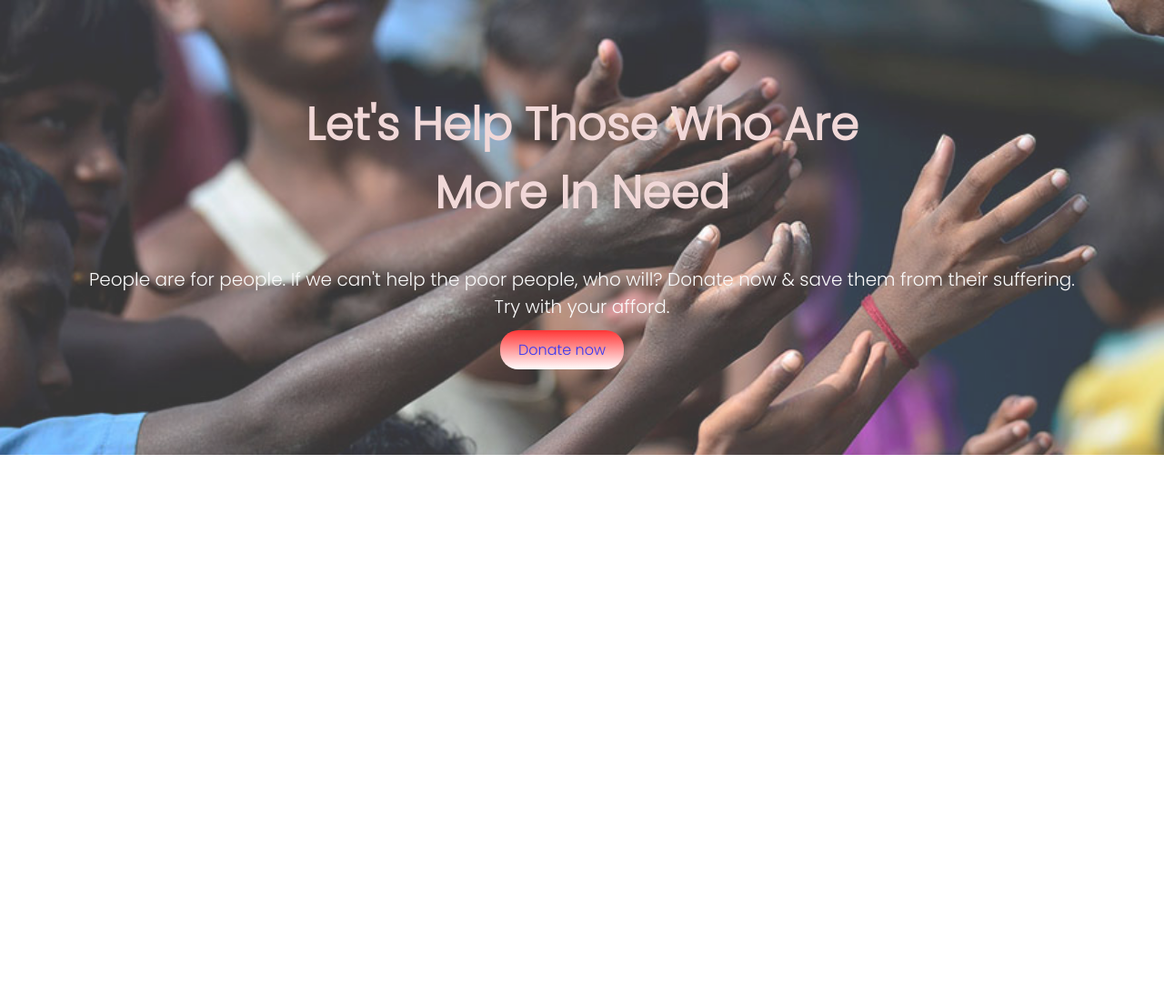
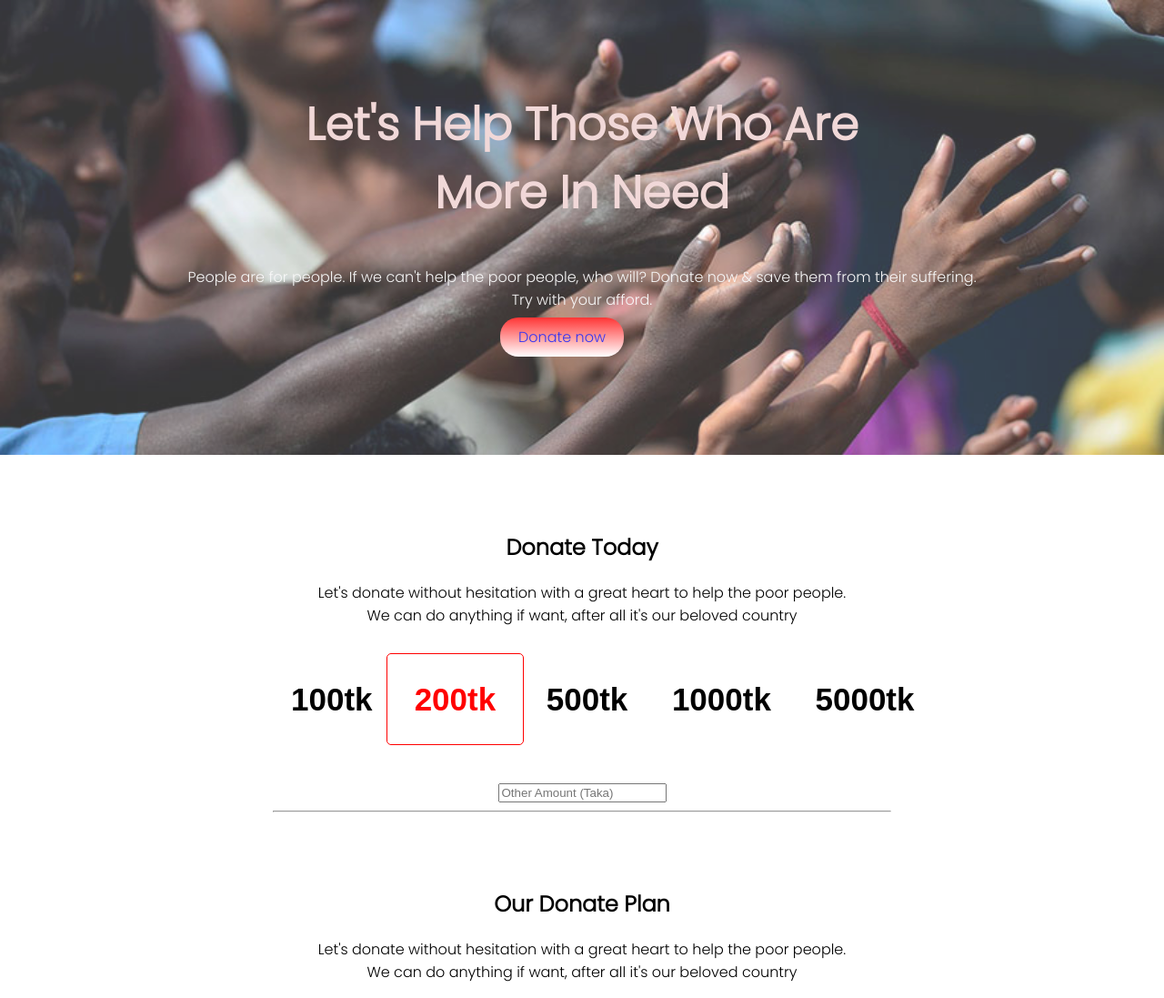
Before and after one commit to AnamikaSa/donate-today-anamika, a plain HTML site: page index.html in a window 1280 px wide. Shown: the whole page at 91% size. Before the commit the page ends 800 px from the top, so only its background shows below. Drawn offline with Linux system fonts and the light colour scheme; a web font is replaced by a local one.

Commit message:
added two section

```diff
--- a/index.html
+++ b/index.html
@@ -17,7 +17,28 @@
       <p>People are for people. If we can't help the poor people, who will? Donate now & save them from their suffering. <br> Try with your afford.</p>
       <a class="donate-button" target="_blank" href="https://www.linkedin.com/in/anamika-sarker-4b1583218/">Donate now</a>
     </div>
+   </section>
 
+   <section class="donate-today">
+    <div>
+      <h1 id="second-text"> Donate Today</h1>
+      <p style="color: black;">Let's donate without hesitation with a great heart to help the poor people. <br> We can do anything if want, after all it's our beloved country</p>
+    </div>
+
+      <h3 id="donation-amount"><span class="other-amount"> 100tk</span> <span id="for-200tk"> 200tk</span> <span class="other-amount"> &nbsp 500tk &nbsp &nbsp 1000tk &nbsp &nbsp 5000tk </span></h3><br><br>
+
+      <form>
+        <input type="text" placeholder="Other Amount (Taka)">
+        <hr>
+      </form>
+    </div>
+   </section>
+
+   <section>
+    <div>
+      <h1 id="second-text"> Our Donate Plan</h1>
+      <p style="color: black;">Let's donate without hesitation with a great heart to help the poor people. <br> We can do anything if want, after all it's our beloved country</p>
+    </div>
    </section>
 </body>
 </html>
--- a/style.css
+++ b/style.css
@@ -16,9 +16,9 @@ body{
     padding-top: 100px;
 }
 p{
-    font-size: 20px;
+    font-size: medium;
     text-align: center;
-    color: #f8f8f8;
+    color: #f5f5f5;
 }
 
 .donate-button{
@@ -28,3 +28,33 @@ p{
     padding: 10px 20px;
     border-radius: 20px;
 }
+#second-text{
+    text-align: center;
+    padding-top:5%;
+}
+#donation-amount{
+    margin-left: 25%;
+    margin-top: 60px;
+}
+#for-200tk{
+    border: 1px solid red;
+    border-radius: 5px;
+    padding: 30px 30px;
+    margin-left: 10px;
+    font-family: Arial, Helvetica, sans-serif;
+    font-size: 35px;
+    color: red;
+}
+.other-amount{
+    font-size: 35px;
+    font-family: Arial, Helvetica, sans-serif;
+}
+form{
+    text-align: center;
+    border: none;
+}
+hr{
+    margin-left: 300px;
+    margin-right: 300px;
+    color: gray;
+}
```
